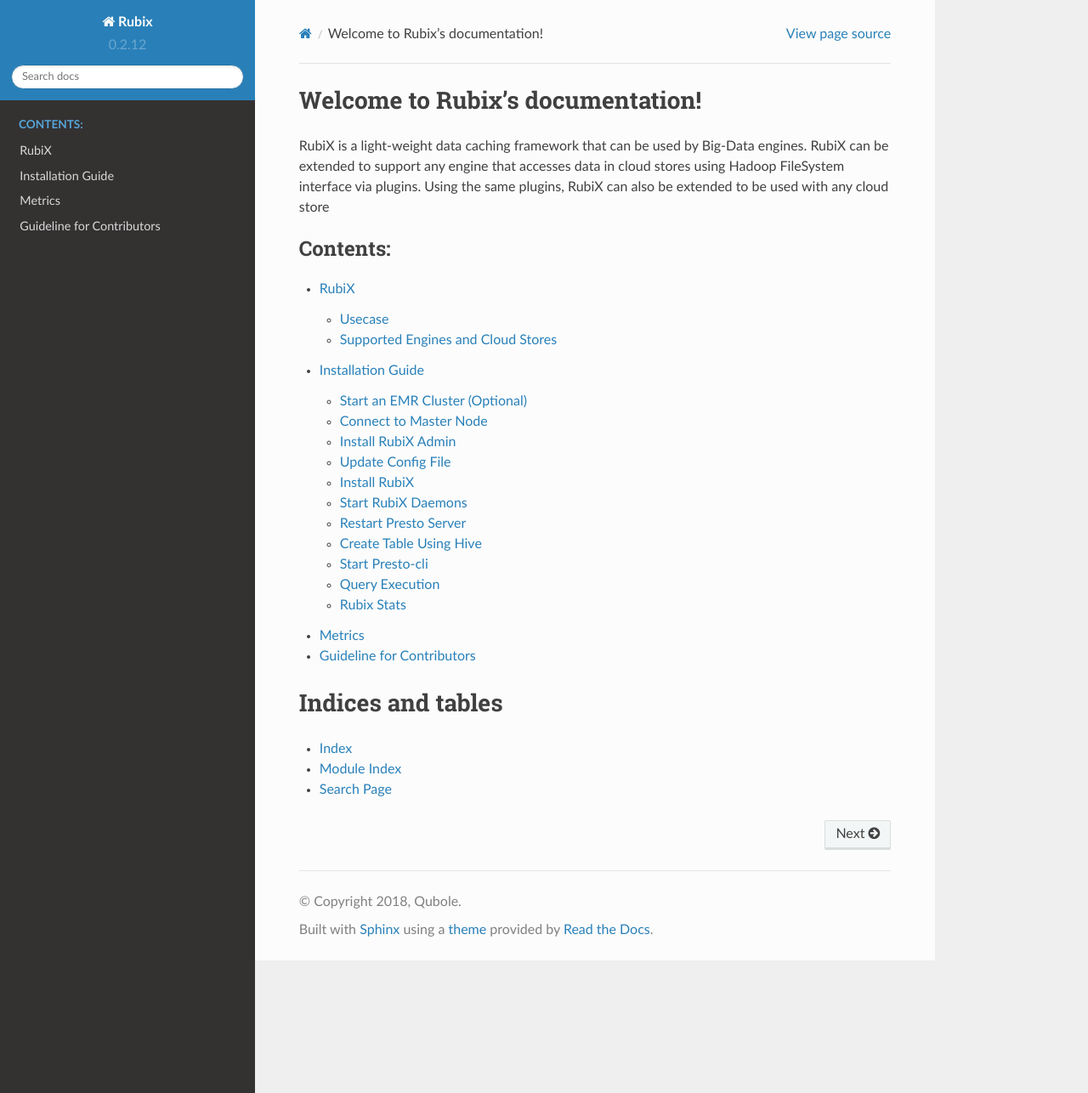
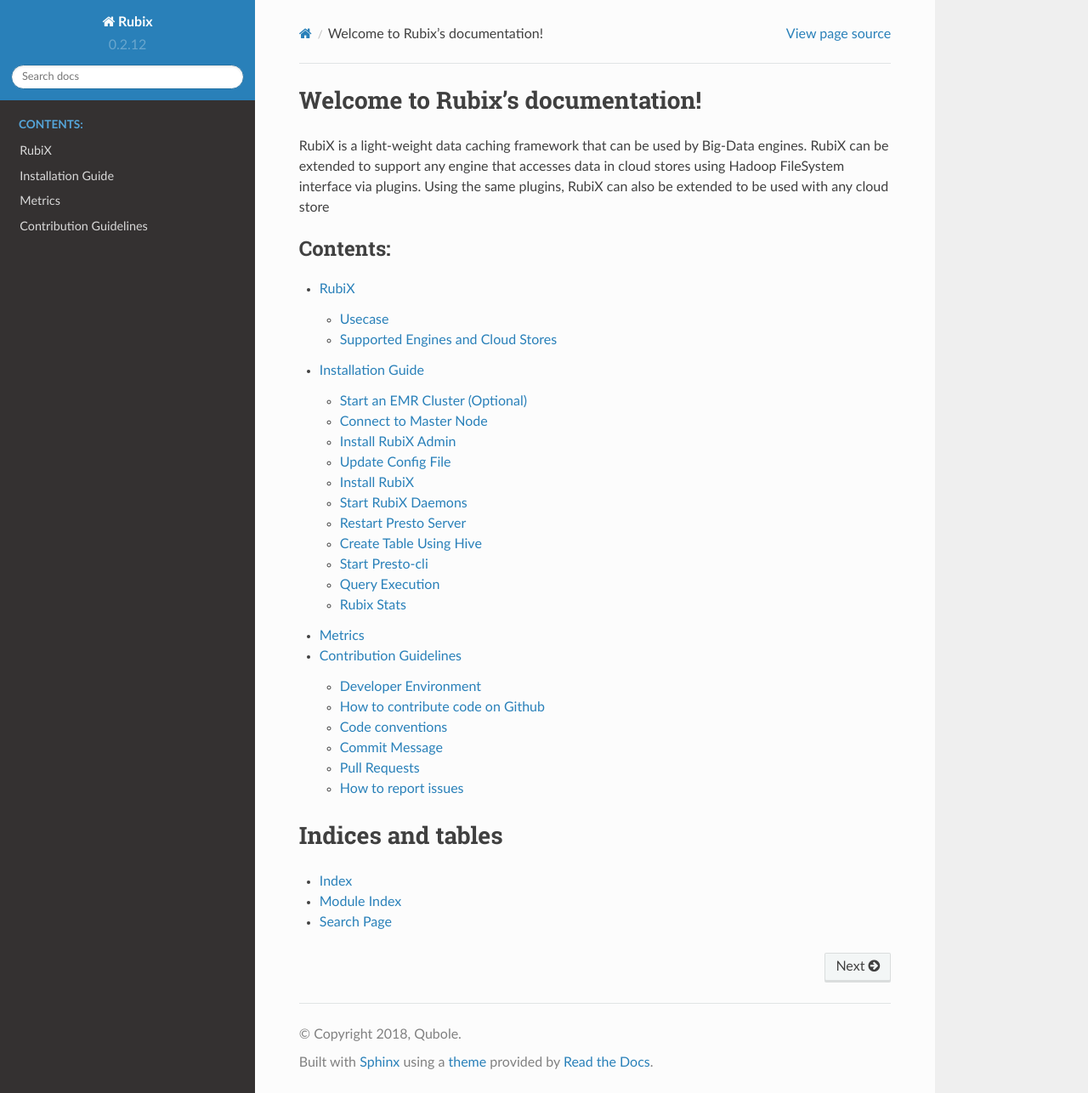
Before and after one commit to qubole/rubix, a Sphinx documentation site: the page built from docs/index.rst, in a window 1280 px wide and 1286 px high. Shown: the whole window at 85% size. Built offline with Sphinx 7.4.7 and the Read the Docs theme 2.0.0, drawn with Linux system fonts in a browser that asks for light colours.

Commit message:
Add a skeleton for contribution

```diff
--- /dev/null
+++ b/docs/contrib/coding.md
@@ -0,0 +1,3 @@
+# Code conventions
+
+Content to be added
--- /dev/null
+++ b/docs/contrib/commit.md
@@ -0,0 +1,3 @@
+# Commit Message
+
+Content to be added
--- a/docs/contrib.md
+++ b/docs/contrib/develop.md
@@ -1,4 +1,4 @@
-# Guideline for Contributors
+# How to contribute code on Github
 
 1. Fork your own copy of rubix into your github account by clicking on the "Fork" button
 2. Navigate to your account and clone that copy to your development box
--- /dev/null
+++ b/docs/contrib/env.md
@@ -0,0 +1,3 @@
+# Developer Environment
+
+Content to be added.
--- /dev/null
+++ b/docs/contrib/index.rst
@@ -0,0 +1,20 @@
+.. _contrib-index:
+
+#######################
+Contribution Guidelines
+#######################
+
+
+This section provides guidelines to contribute to the project through code, issues and documentation.
+
+
+.. toctree::
+   :maxdepth: 1
+   :titlesonly:
+
+   env.md
+   develop.md
+   coding.md
+   commit.md
+   pr.md
+   issues.md
--- /dev/null
+++ b/docs/contrib/issues.md
@@ -0,0 +1,3 @@
+# How to report issues
+
+Content to be added
--- /dev/null
+++ b/docs/contrib/pr.md
@@ -0,0 +1,3 @@
+# Pull Requests
+
+Content to be added
--- a/docs/index.rst
+++ b/docs/index.rst
@@ -17,7 +17,7 @@
    intro.md
    emr.md
    metrics.rst
-   contrib.md
+   contrib/index.rst
 
 Indices and tables
 ==================
```
